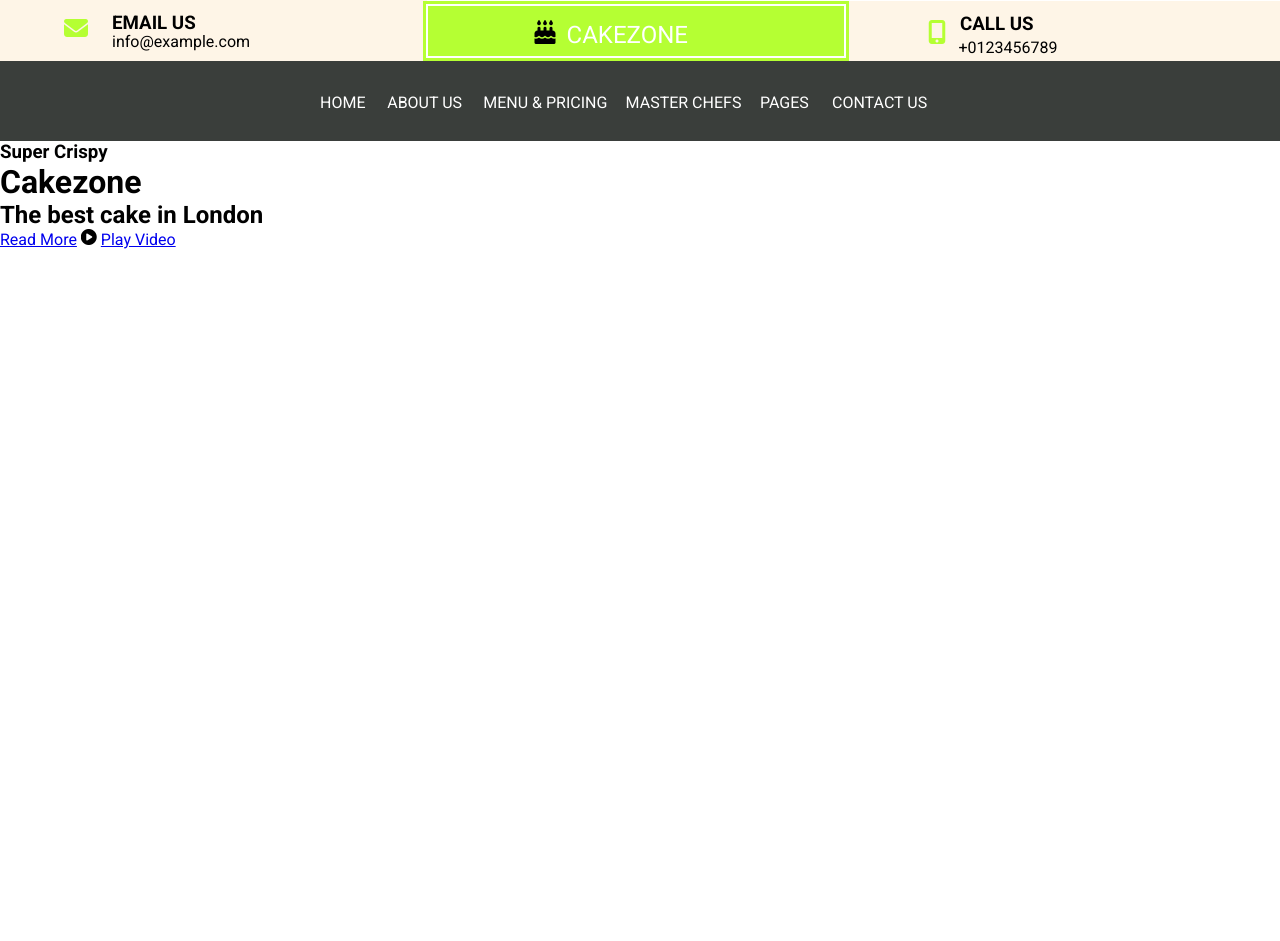
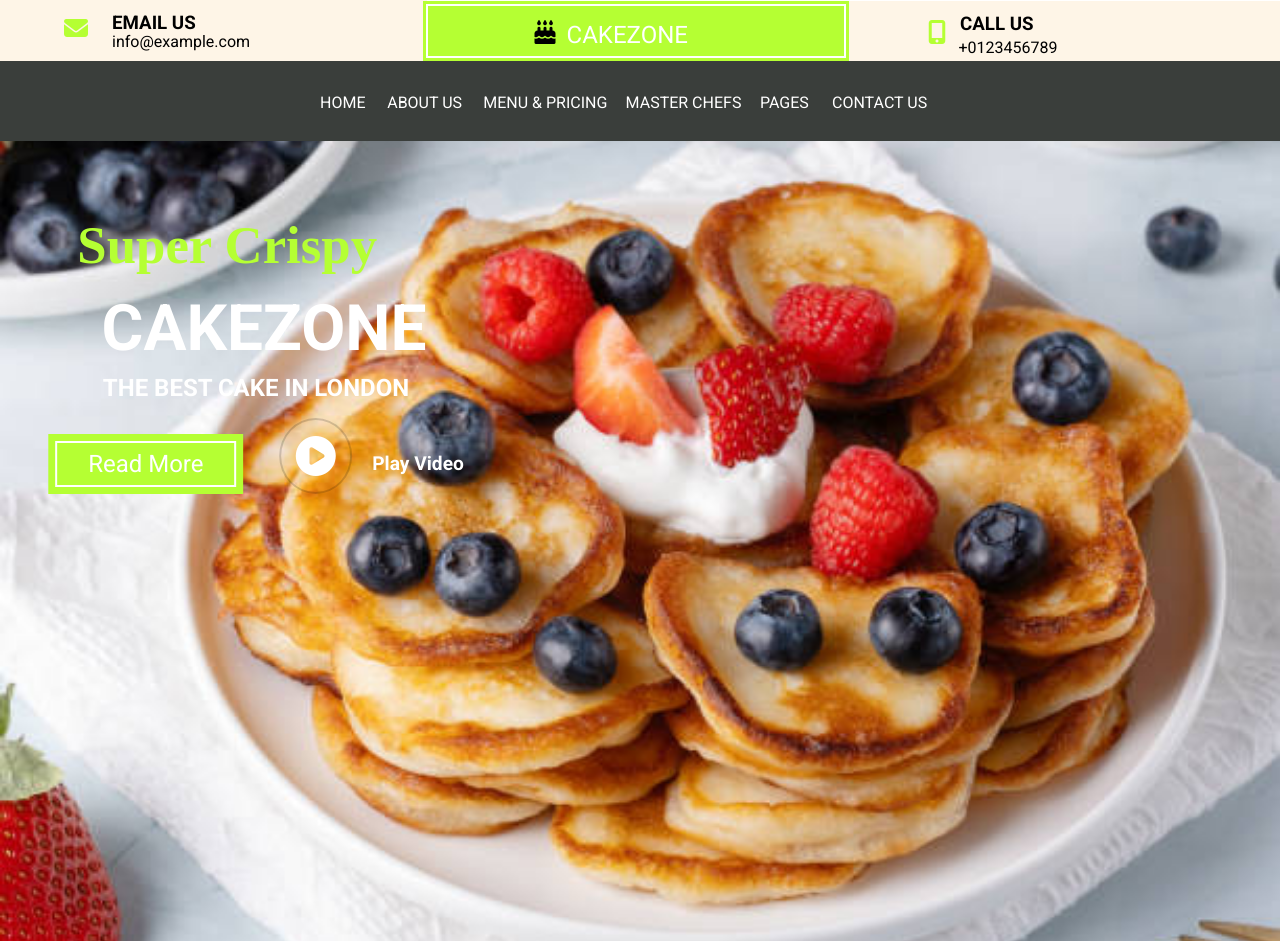
Before and after one commit to 99-chima/super-crispy-cakezone, a plain HTML site: page index.html in a window 1280 px wide. Before the commit the page ends 800 px from the top, so only its background shows below. Drawn offline with Linux system fonts and the light colour scheme; a web font is replaced by a local one.

Commit message:
second commit style.css

```diff
--- a/style.css
+++ b/style.css
@@ -155,3 +155,73 @@ body{
     padding-left: 1rem;
 }
 /*nav-bar section end*/
+/*header section*/
+.header{
+    min-height: 100vh;
+    background: url(./images/a2c183f0-748a-4e8f-aec7-62b5506079ba.jpeg) center/cover no-repeat fixed;
+   position: relative;
+}
+    .banner{
+        position: absolute;
+        top: 25%;
+        left: 20%;
+        text-align:center;
+        transform: translate(-50%,-50%);
+    }
+    .banner-subtitle{
+        font-size: 3.3rem;
+        font-family: var(--secondaryslantedText);
+        color: var(--primaryColor);
+        margin-top: 2rem;
+        margin-right: 3.6rem;
+    }
+    .banner-title{
+        font-size: 4rem;
+        font-family: var(--slantedText);
+        color: #fff;
+        text-transform: uppercase;
+        margin-top: 1rem;
+        margin-left: 1rem;
+    }
+    .Cakezone-subtitle{
+        position: relative;
+        font-size: 1.5rem;
+        font-family: var(--slantedText);
+        color: #fff;
+        text-transform: uppercase;
+        top: 0.5rem;
+    }
+    a{
+        text-decoration: none;
+        color: var(--mainWhite);
+        margin-top: 3rem;
+        text-align: center;
+    }
+    .banner-btn{
+        display: inline-block;
+        background-color: var(--primaryColor);
+        background-size: 2rem;
+        font-size: 1.5rem;
+        padding:1rem 2.5rem;
+        margin-top: 2.5rem;
+       outline: 2px solid var(--mainWhite);
+       outline-offset: -9px;
+       cursor: pointer;
+}
+#video-icon{
+    font-size: 2.5rem;
+    color: var(--mainWhite);
+    margin-left: 2rem;
+    padding:1rem 0.9rem;
+    border: 2px solid rgba(0,0, 0, 0.157);
+    border-radius: 50%;
+    cursor: pointer;
+}
+.video{
+    position: relative;
+    margin-left: 1rem;
+    font-weight: bold;
+    font-size: 1.2rem;
+    bottom: 1.5rem;
+}
+/*header-section end*/
```
